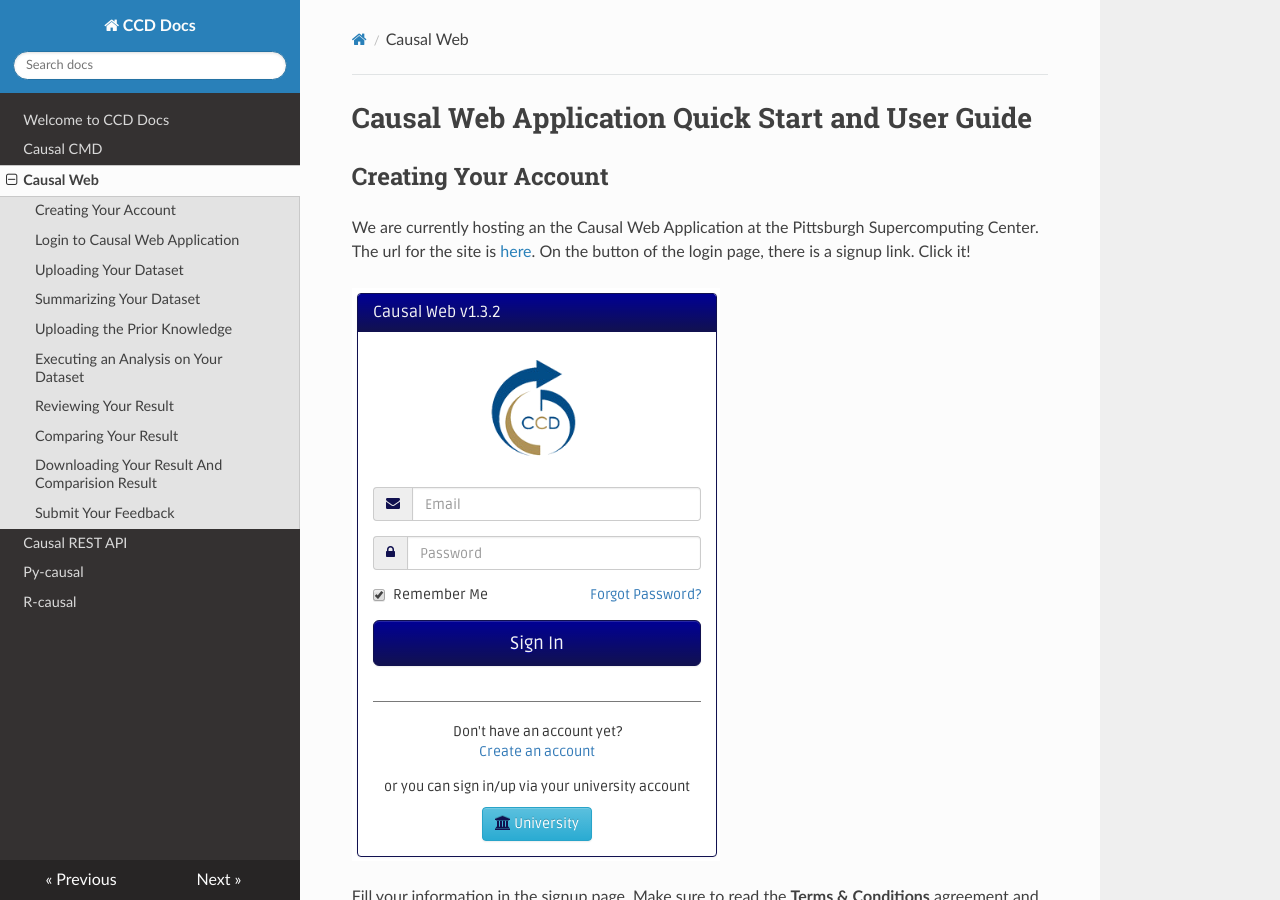
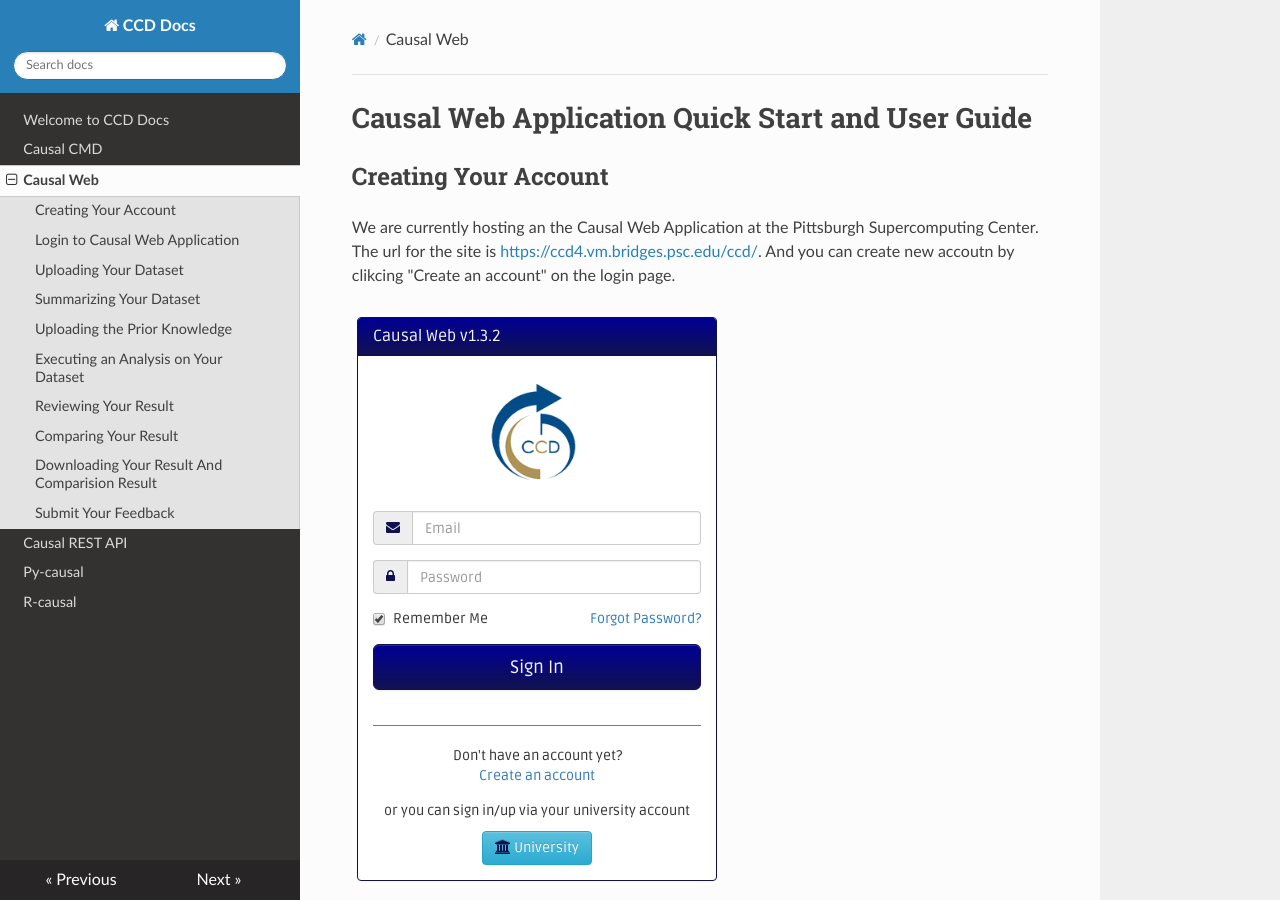
Before and after one commit to bd2kccd/bd2kccd.github.io, an MkDocs documentation site: the page built from docs_src/causal-web.md, in a window 1280 px wide and 900 px high. Built offline with MkDocs 1.6.1, drawn with Linux system fonts in a browser that asks for light colours; nearby versions of some CDN libraries; old or Windows-style settings are respelled for this version of MkDocs.

Commit message:
Rewording

```diff
--- a/docs_src/causal-web.md
+++ b/docs_src/causal-web.md
@@ -3,7 +3,7 @@
 
 ## Creating Your Account
 
-We are currently hosting an the Causal Web Application at the Pittsburgh Supercomputing Center. The url for the site is [here](https://ccd1.vm.bridges.psc.edu/ccd/). On the button of the login page, there is a signup link. Click it!
+We are currently hosting an the Causal Web Application at the Pittsburgh Supercomputing Center. The url for the site is [https://ccd4.vm.bridges.psc.edu/ccd/](https://ccd4.vm.bridges.psc.edu/ccd/). And you can create new accoutn by clikcing "Create an account" on the login page.
 
 ![Causal Web User Login Page](img/causal-web-login.png)
 
```
